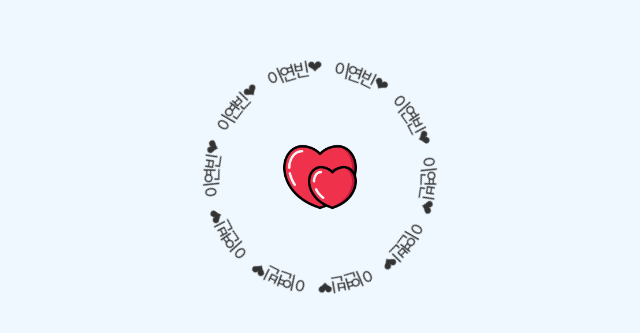
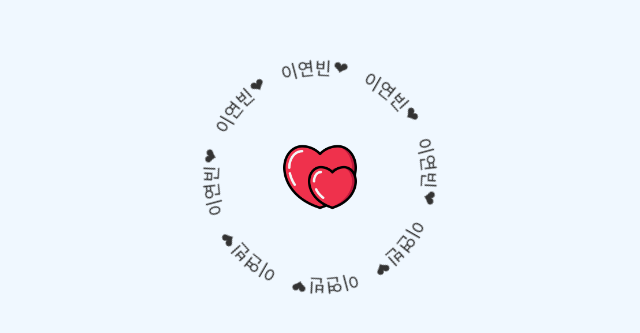
Before and after one commit to gyeongmo806/round, a plain HTML site: page index.html in a window 1280 px wide. Shown: the part 223-556 px from the top of the page, without its empty margins (320-960 px from the left). Drawn offline with Linux system fonts and the light colour scheme.

Commit message:
Update index.html

```diff
--- a/index.html
+++ b/index.html
@@ -38,7 +38,7 @@
             font-size: 18px;
             color: #333;
             transform-origin: center;
-            letter-spacing: 1px;
+            letter-spacing: 5px;
         }
 
         .heart {
@@ -120,6 +120,7 @@
                 tempSpan.style.position = 'absolute';
                 tempSpan.style.fontSize = '18px';
                 tempSpan.style.fontFamily = window.getComputedStyle(document.body).fontFamily;
+                tempSpan.style.letterSpacing = '5px';
                 tempSpan.textContent = baseTextUnit;
 
                 document.body.appendChild(tempSpan);
```
